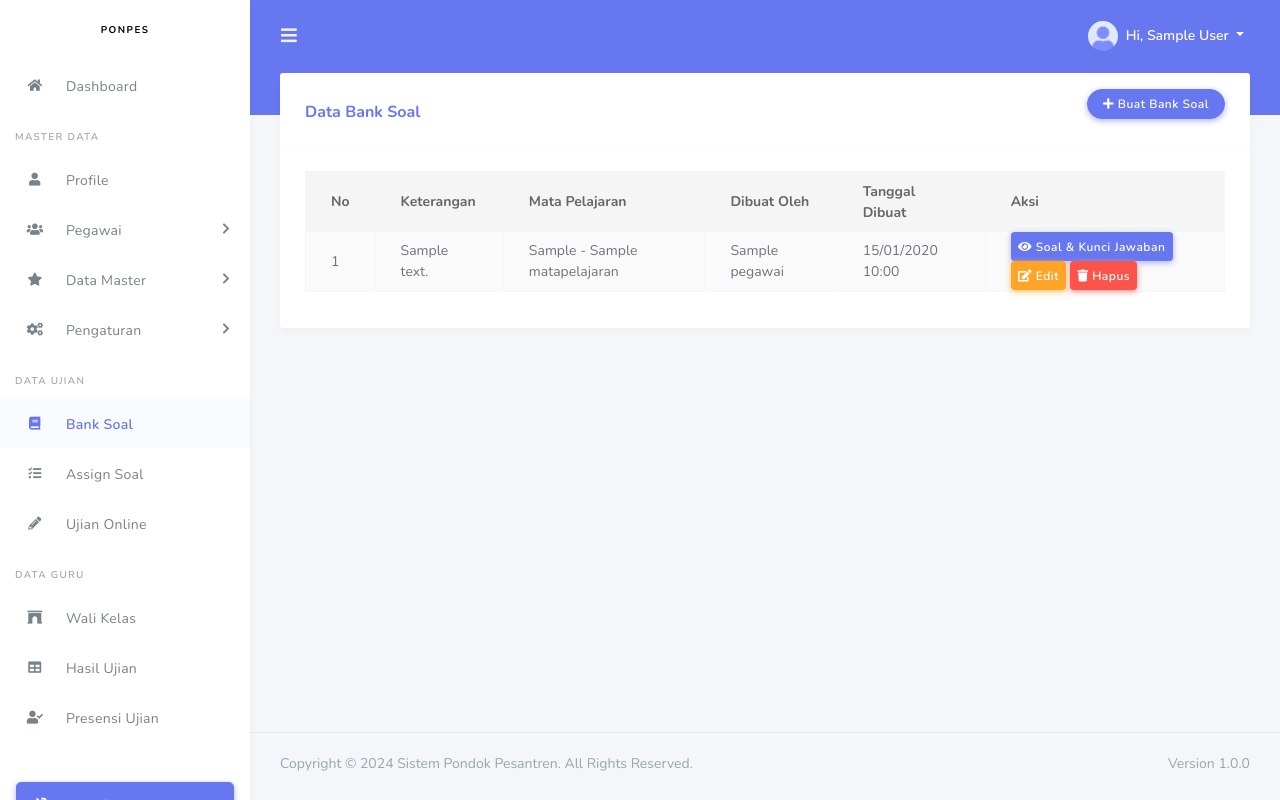
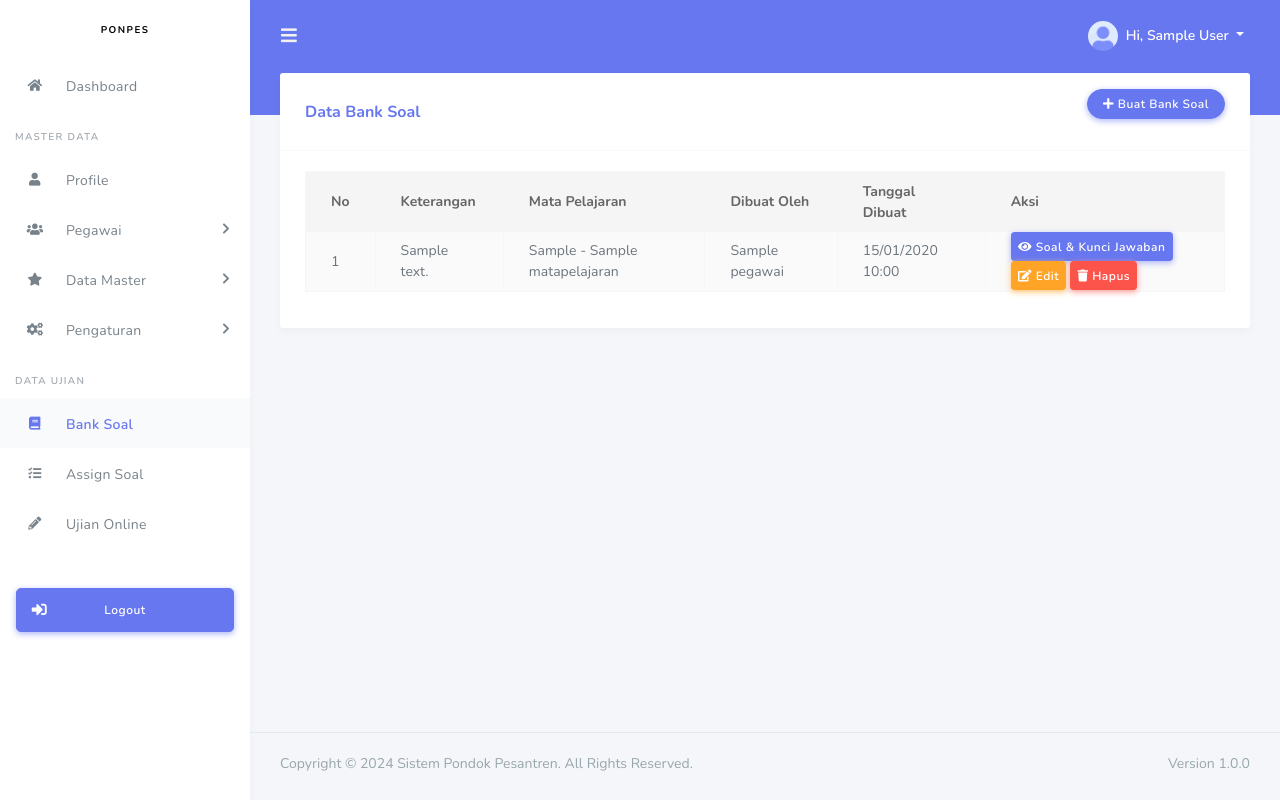
Before and after one commit to v3nd3tt4/ujianonlineponpes, a CodeIgniter app: page /ujianonlineponpes/index.php/banksoal/index in a window 1280 px wide. Run offline with CodeIgniter, Linux system fonts and the light colour scheme; the visitor is signed in with stand-in values (Sample User, id 1); tables that the repository leaves empty hold one stand-in row (values such as "Sample post"); some libraries are stand-ins or nearby versions.

Commit message:
update roles

```diff
--- a/application/controllers/Guru/Hasil_ujian.php
+++ b/application/controllers/Guru/Hasil_ujian.php
@@ -12,7 +12,7 @@ class Hasil_ujian extends CI_Controller
 		$this->load->library('session');
 
 		$roles = $this->session->userdata('rule');
-		$allow = ['guru', 'kepala sekolah', 'admin'];
+		$allow = ['guru'];
 		if (!in_array($roles, $allow)) {
 			echo '<script>alert("Maaf, anda tidak diizinkan mengakses halaman ini")</script>';
 			echo '<script>window.location.href="' . base_url() . '";</script>';
--- a/application/controllers/Guru/Kelas.php
+++ b/application/controllers/Guru/Kelas.php
@@ -12,7 +12,7 @@ class Kelas extends CI_Controller
 		$this->load->library('session');
 
 		$roles = $this->session->userdata('rule');
-		$allow = ['guru', 'kepala sekolah', 'admin'];
+		$allow = ['guru'];
 		if (!in_array($roles, $allow)) {
 			echo '<script>alert("Maaf, anda tidak diizinkan mengakses halaman ini")</script>';
 			echo '<script>window.location.href="' . base_url() . '";</script>';
--- a/application/controllers/Guru/Presensi_ujian.php
+++ b/application/controllers/Guru/Presensi_ujian.php
@@ -11,7 +11,7 @@ class Presensi_ujian extends CI_Controller
 		$this->load->library('session');
 
 		$roles = $this->session->userdata('rule');
-        $allow = ['guru', 'kepala sekolah', 'admin'];
+		$allow = ['guru'];
 		if (!in_array($roles, $allow)) {
 			echo '<script>alert("Maaf, anda tidak diizinkan mengakses halaman ini")</script>';
 			echo '<script>window.location.href="' . base_url() . '";</script>';
--- a/application/views/template_stisla/sidebar.php
+++ b/application/views/template_stisla/sidebar.php
@@ -118,14 +118,15 @@
 				) { ?>
 					<li class="<?= $link == 'ujianonline' ? 'active' : '' ?>"><a class="nav-link" href="<?= base_url() ?>Ujianonline"><i class="fas fa-pencil-alt"></i> <span>Ujian Online</span></a></li>
 
-					<li class="menu-header">Data Guru</li>
-					<li class="<?= $link == 'guru/kelas' ? 'active' : '' ?>"><a class="nav-link" href="<?= base_url() ?>guru/kelas"><i class="fas fa-archway"></i> <span>Wali Kelas</span></a></li>
-					<li class="<?= $link == 'guru/hasil_ujian' ? 'active' : '' ?>"><a class="nav-link" href="<?= base_url() ?>guru/hasil_ujian"><i class="fas fa-table"></i> <span>Hasil Ujian</span></a></li>
-					<li class="<?= ($link == 'guru/presensi_ujian') ? 'active' : '' ?>">
-						<a class="nav-link" href="<?= base_url('guru/presensi_ujian') ?>">
-							<i class="fas fa-user-check"></i> <span>Presensi Ujian</span>
-						</a>
-					</li>
+					<?php
+					if (
+						$rule == 'guru'
+					) { ?>
+						<li class="menu-header">Data Guru</li>
+						<li class="<?= $link == 'guru/kelas' ? 'active' : '' ?>"><a class="nav-link" href="<?= base_url() ?>guru/kelas"><i class="fas fa-archway"></i> <span>Wali Kelas</span></a></li>
+						<li class="<?= $link == 'guru/hasil_ujian' ? 'active' : '' ?>"><a class="nav-link" href="<?= base_url() ?>guru/hasil_ujian"><i class="fas fa-table"></i> <span>Hasil Ujian</span></a></li>
+						<li class="<?= $link == 'guru/presensi_ujian' ? 'active' : '' ?>"><a class="nav-link" href="<?= base_url() ?>guru/presensi_ujian"><i class="fas fa-user-check"></i> <span>Presensi Ujian</span></a></li>
+					<?php } ?>
 				<?php } ?>
 
 			<?php } ?>
```
Lines whose indentation alone changed are shown as unchanged.
